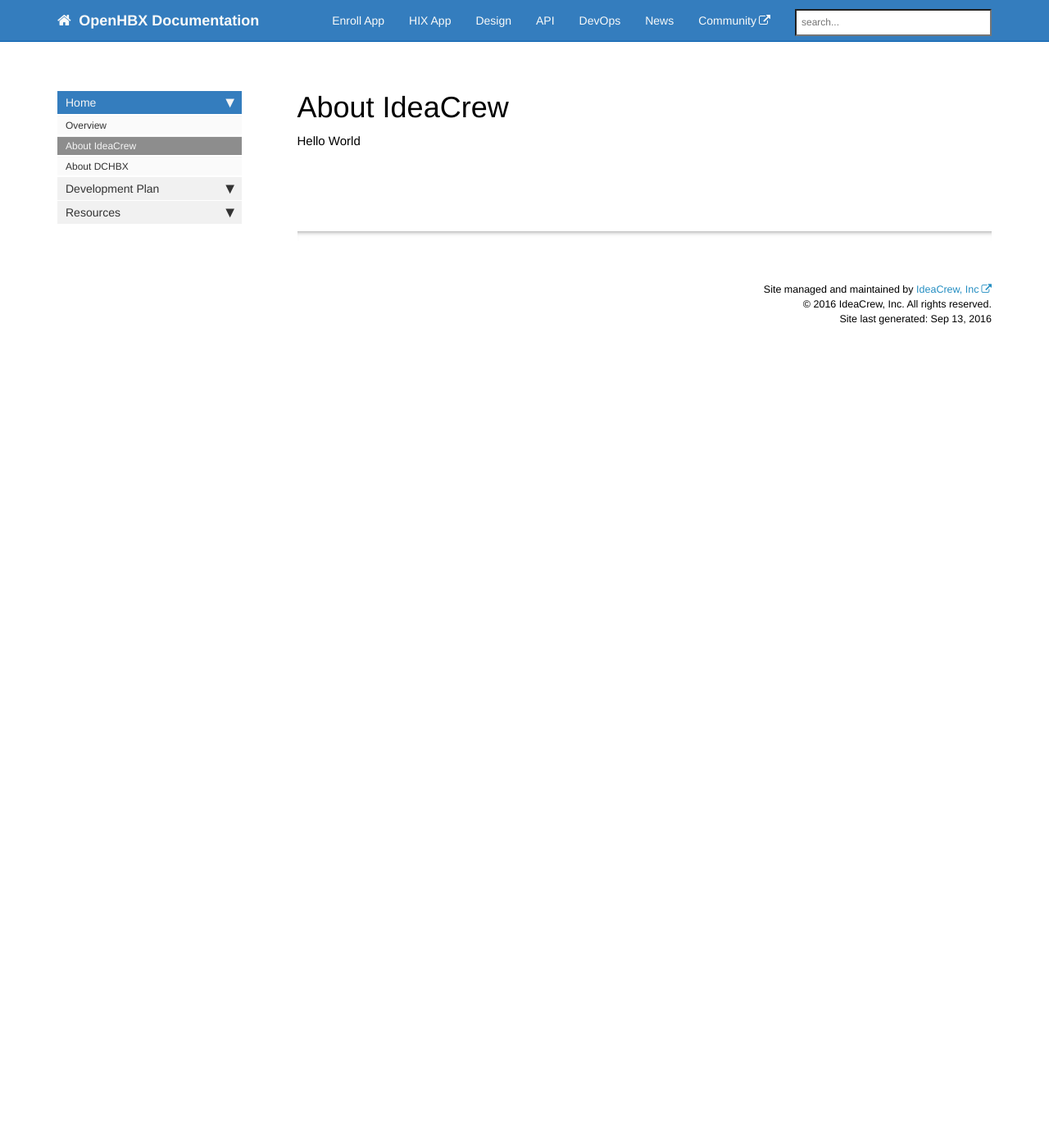
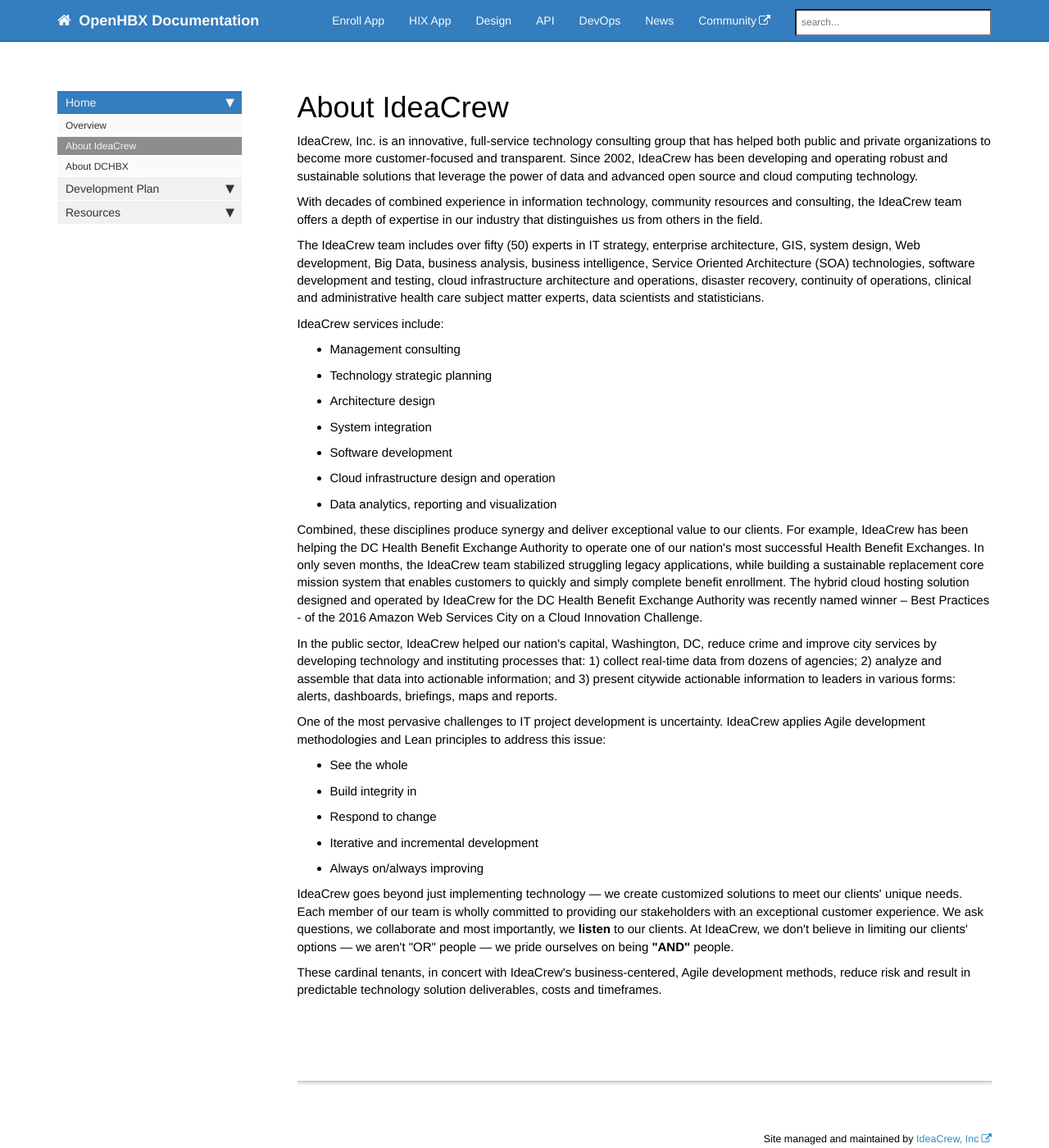
Before and after one commit to openhbx/openhbx.github.io, a Jekyll site: the page built from pages/home/home_about_ideacrew.md, in a window 1280 px wide and 1400 px high. Shown: the whole window at 82% size. Built offline with Jekyll 4.4.1, drawn with Linux system fonts in a browser that asks for light colours; nearby versions of some CDN libraries; comment, search, counter and statistics services are not loaded.

Commit message:
Added page content
About IdeaCrew text

```diff
--- a/pages/home/home_about_ideacrew.md
+++ b/pages/home/home_about_ideacrew.md
@@ -6,4 +6,34 @@ toc: false
 permalink: home_about_ideacrew.html
 folder: home
 ---
-Hello World
+IdeaCrew, Inc. is an innovative, full-service technology consulting group that has helped both public and private organizations to become more customer-focused and transparent. Since 2002, IdeaCrew has been developing and operating robust and sustainable solutions that leverage the power of data and advanced open source and cloud computing technology.
+
+With decades of combined experience in information technology, community resources and consulting, the IdeaCrew team offers a depth of expertise in our industry that distinguishes us from others in the field.
+
+The IdeaCrew team includes over fifty (50) experts in IT strategy, enterprise architecture, GIS, system design, Web development, Big Data, business analysis, business intelligence, Service Oriented Architecture (SOA) technologies, software development and testing, cloud infrastructure architecture and operations, disaster recovery, continuity of operations, clinical and administrative health care subject matter experts, data scientists and statisticians.
+
+IdeaCrew services include:
+
+- Management consulting
+- Technology strategic planning
+- Architecture design
+- System integration
+- Software development
+- Cloud infrastructure design and operation
+- Data analytics, reporting and visualization
+
+Combined, these disciplines produce synergy and deliver exceptional value to our clients.  For example, IdeaCrew has been helping the DC Health Benefit Exchange Authority to operate one of our nation&#39;s most successful Health Benefit Exchanges. In only seven months, the IdeaCrew team stabilized struggling legacy applications, while building a sustainable replacement core mission system that enables customers to quickly and simply complete benefit enrollment. The hybrid cloud hosting solution designed and operated by IdeaCrew for the DC Health Benefit Exchange Authority was recently named winner – Best Practices - of the 2016 Amazon Web Services City on a Cloud Innovation Challenge.
+
+In the public sector, IdeaCrew helped our nation&#39;s capital, Washington, DC, reduce crime and improve city services by developing technology and instituting processes that: 1) collect real-time data from dozens of agencies; 2) analyze and assemble that data into actionable information; and 3) present citywide actionable information to leaders in various forms: alerts, dashboards, briefings, maps and reports.
+
+One of the most pervasive challenges to IT project development is uncertainty. IdeaCrew applies Agile development methodologies and Lean principles to address this issue:
+
+- See the whole
+- Build integrity in
+- Respond to change
+- Iterative and incremental development
+- Always on/always improving
+
+IdeaCrew goes beyond just implementing technology — we create customized solutions to meet our clients&#39; unique needs. Each member of our team is wholly committed to providing our stakeholders with an exceptional customer experience. We ask questions, we collaborate and most importantly, we **listen** to our clients. At IdeaCrew, we don&#39;t believe in limiting our clients&#39; options — we aren&#39;t &quot;OR&quot; people — we pride ourselves on being **&quot;AND&quot;** people.
+
+These cardinal tenants, in concert with IdeaCrew&#39;s business-centered, Agile development methods, reduce risk and result in predictable technology solution deliverables, costs and timeframes.
```
